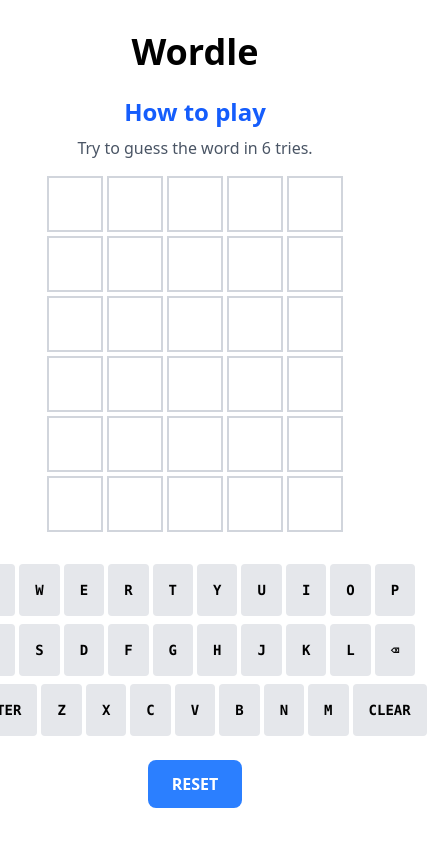
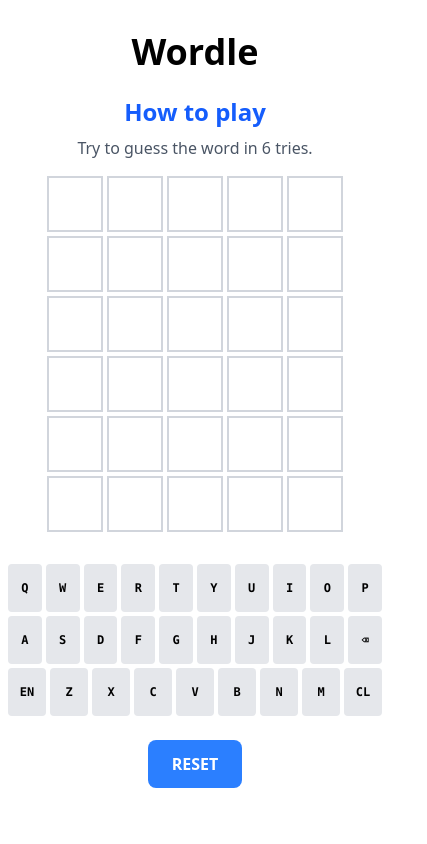
Before and after one commit to NuclearMissile/react-wordle, a React (Vite) app: page / in a window 390 px wide. Shown: the whole page, 427 px wide, since content can reach past the window. Built offline with nearby package versions, Linux system fonts and the light colour scheme.

Commit message:
fix layout on mobile devices

```diff
--- a/src/Wordle.jsx
+++ b/src/Wordle.jsx
@@ -76,9 +76,9 @@
     const handleVirtualKeyPress = (key) => {
         if (gameStatus !== 'playing') return;
 
-        if (key === 'ENTER') {
+        if (key === 'EN') {
             submitGuess();
-        } else if (key === 'CLEAR') {
+        } else if (key === 'CL') {
             setCurrentGuess('');
         } else if (key === '⌫') {
             setCurrentGuess(prev => prev.slice(0, -1));
@@ -151,7 +151,7 @@
     const keyboard = [
         ['Q', 'W', 'E', 'R', 'T', 'Y', 'U', 'I', 'O', 'P'],
         ['A', 'S', 'D', 'F', 'G', 'H', 'J', 'K', 'L', '⌫'],
-        ['ENTER', 'Z', 'X', 'C', 'V', 'B', 'N', 'M', 'CLEAR']
+        ['EN', 'Z', 'X', 'C', 'V', 'B', 'N', 'M', 'CL']
     ];
 
     return (
@@ -190,7 +190,7 @@
             </div>
 
             {/* Keyboard */}
-            <div className="flex flex-col gap-2 mb-6">
+            <div className="flex flex-col gap-1 mb-6 px-2 w-full max-w-lg">
                 {keyboard.map((row, rowIndex) => (
                     <div key={rowIndex} className="flex gap-1 justify-center">
                         {row.map((key) => {
@@ -200,7 +200,8 @@
                                     key={key}
                                     onClick={() => handleVirtualKeyPress(key)}
                                     className={`
-                    px-4 py-4 rounded font-bold text-sm font-mono
+                    px-1 py-4 rounded font-bold text-xs sm:text-sm font-mono
+                    min-w-[28px] sm:min-w-[36px] flex-1 max-w-[64px]
                     ${status === 'correct' ? 'bg-green-500 text-white' :
                                         status === 'present' ? 'bg-yellow-500 text-white' :
                                             status === 'absent' ? 'bg-gray-500 text-white' :
```
Also changed, not shown: img.png.
